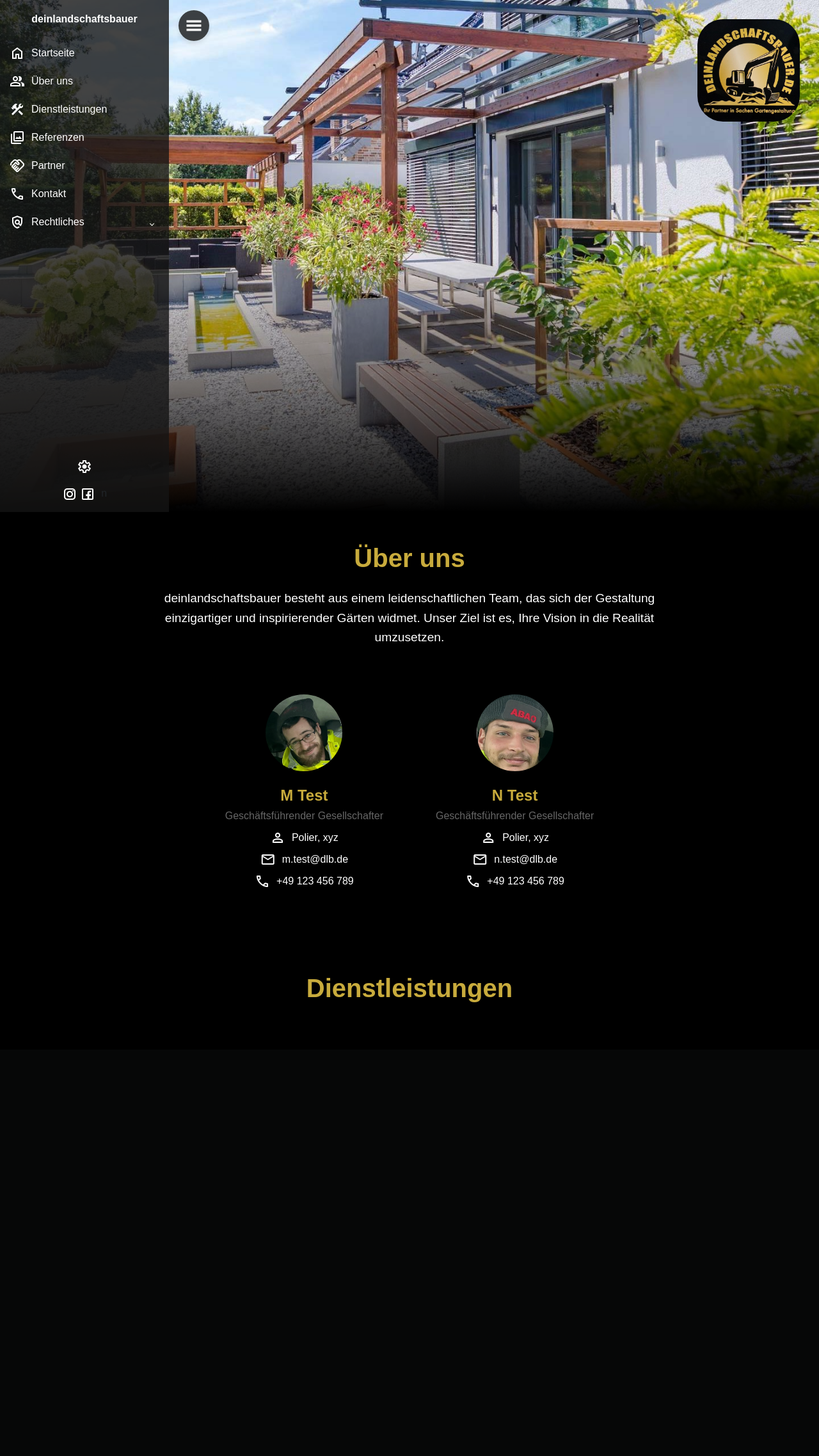
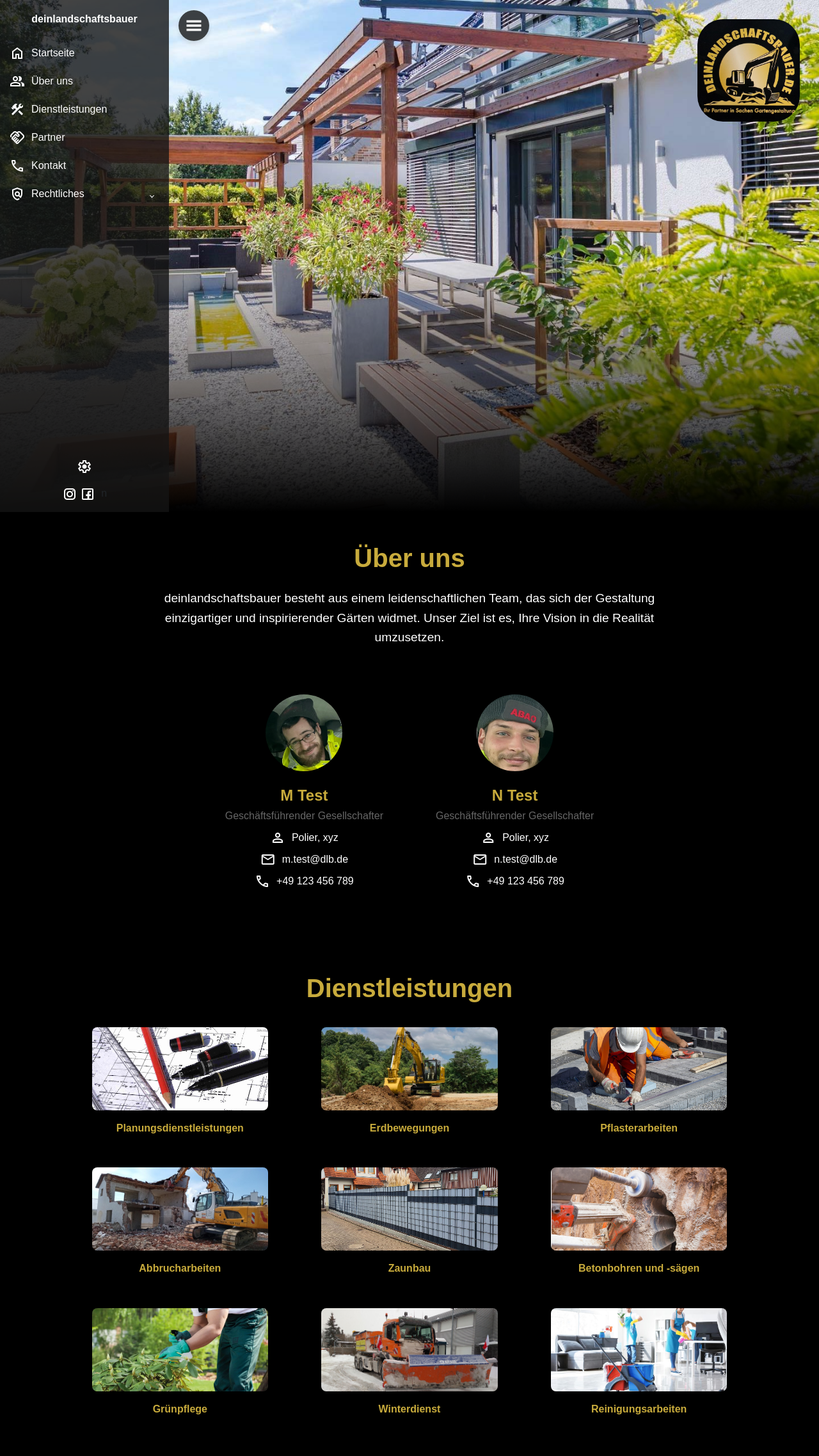
Before and after one commit to vitali2772/dtg, a Django app: page / in a window 1280 px wide. Shown: the whole page at 64% size. Before the commit the page ends 1566 px from the top, so only its background shows below. Run offline with Django 5.2, Linux system fonts and the light colour scheme.

Commit message:
services prototype

```diff
--- a/deintraumgarten/myapp/static/styles/style.css
+++ b/deintraumgarten/myapp/static/styles/style.css
@@ -353,3 +353,47 @@ html, body {
 #service h2 {
     color: #C8AB3C; /* Textfarbe */
 }
+
+/* Service Cards Container */
+.service-cards {
+    display: grid; /* Aktiviere Grid-Layout */
+    grid-template-columns: repeat(3, 1fr); /* 3 Spalten mit gleicher Breite */
+    gap: 1.5rem; /* Abstand zwischen den Karten */
+    margin: 0 auto; /* Zentrierung des Containers */
+    padding: 0 2rem; /* Zusätzlicher Abstand links und rechts vom Bildschirmrand */
+}
+
+/* Einzelne Karte */
+.card-s {
+    background-color: #000; /* Schwarzer Hintergrund */
+    color: #fff; /* Weißer Text */
+    border-radius: 8px; /* Abgerundete Ecken */
+    box-shadow: 0 4px 6px rgba(0, 0, 0, 0.1); /* Leichter Schatten */
+    overflow: hidden; /* Inhalt abschneiden */
+    text-align: center; /* Zentrierung */
+    padding: 0.8rem; /* Innenabstand */
+    width: 90%; /* Verkleinert die Karte, sorgt für mehr Platz links und rechts */
+    margin: 0 auto; /* Zentriert jede Karte */
+}
+
+/* Bild der Karte */
+.card-s-img {
+    width: 100%; /* Volle Breite innerhalb der Karte */
+    height: 130px; /* Etwas kleinere Höhe */
+    margin-bottom: 1rem; /* Abstand zum Text */
+    overflow: hidden; /* Inhalt beschneiden */
+    border-radius: 8px; /* Abgerundete Ecken für das Bild */
+}
+
+.card-s-img img {
+    width: 100%; /* Bild an die Breite anpassen */
+    height: 100%; /* Bild an die Höhe anpassen */
+    object-fit: cover; /* Bild skalieren, ohne das Seitenverhältnis zu verlieren */
+}
+
+/* Textinhalt der Karte */
+.card-s-content span {
+    font-size: 1rem; /* Kleinere Schriftgröße */
+    font-weight: bold;
+    color: #C8AB3C; /* Goldene Farbe für den Text */
+}
--- a/deintraumgarten/myapp/templates/base.html
+++ b/deintraumgarten/myapp/templates/base.html
@@ -44,12 +44,6 @@
                         <a href="#service" class="sidebar-link">
                             <i class="material-symbols-outlined">construction</i>
                             <span>Dienstleistungen</span>
-                        </a>
-                    </li>
-                    <li class="sidebar-item">
-                        <a href="#" class="sidebar-link">
-                            <i class="material-symbols-outlined">photo_library</i>
-                            <span>Referenzen</span>
                         </a>
                     </li>
                     <li class="sidebar-item">
@@ -188,6 +182,84 @@
                 <section id="service">
                     <div class="container">
                         <h2 class="section-title">Dienstleistungen</h2>
+                        <div class="service-cards">
+                            <!-- Karte 1 -->
+                            <div class="card-s">
+                                <div class="card-s-img">
+                                    <img src="static/images/card1.jpg" alt="Planungsdienstleistungen">
+                                </div>
+                                <div class="card-s-content">
+                                    <span>Planungsdienstleistungen</span>
+                                </div>
+                            </div>
+                            <!-- Karte 2 -->
+                            <div class="card-s">
+                                <div class="card-s-img">
+                                    <img src="static/images/card2.jpg" alt="Erdbewegungen">
+                                </div>
+                                <div class="card-s-content">
+                                    <span>Erdbewegungen</span>
+                                </div>
+                            </div>
+                            <!-- Karte 3 -->
+                            <div class="card-s">
+                                <div class="card-s-img">
+                                    <img src="static/images/card3.jpg" alt="Pflasterarbeiten">
+                                </div>
+                                <div class="card-s-content">
+                                    <span>Pflasterarbeiten</span>
+                                </div>
+                            </div>
+                            <!-- Weitere Karten (4–9) -->
+                            <div class="card-s">
+                                <div class="card-s-img">
+                                    <img src="static/images/card4.jpg" alt="Abbrucharbeiten">
+                                </div>
+                                <div class="card-s-content">
+                                    <span>Abbrucharbeiten</span>
+                                </div>
+                            </div>
+                            <div class="card-s">
+                                <div class="card-s-img">
+                                    <img src="static/images/card5.jpg" alt="Zaunbau">
+                                </div>
+                                <div class="card-s-content">
+                                    <span>Zaunbau</span>
+                                </div>
+                            </div>
+                            <div class="card-s">
+                                <div class="card-s-img">
+                                    <img src="static/images/card6.jpg" alt="Betonbohren und -sägen">
+                                </div>
+                                <div class="card-s-content">
+                                    <span>Betonbohren und -sägen</span>
+                                </div>
+                            </div>
+                            <div class="card-s">
+                                <div class="card-s-img">
+                                    <img src="static/images/card7.jpg" alt="Grünpflege">
+                                </div>
+                                <div class="card-s-content">
+                                    <span>Grünpflege</span>
+                                </div>
+                            </div>
+                            <div class="card-s">
+                                <div class="card-s-img">
+                                    <img src="static/images/card8.jpg" alt="Winterdienst">
+                                </div>
+                                <div class="card-s-content">
+                                    <span>Winterdienst</span>
+                                </div>
+                            </div>
+                            <div class="card-s">
+                                <div class="card-s-img">
+                                    <img src="static/images/card9.jpg" alt="Reinigungsarbeiten">
+                                </div>
+                                <div class="card-s-content">
+                                    <span>Reinigungsarbeiten</span>
+                                </div>
+                            </div>
+                        </div>
                     </div>
                 </section>
             </div>
```
Also changed, not shown: deintraumgarten/myapp/static/images/card1.jpg (added), deintraumgarten/myapp/static/images/card2.jpg (added), deintraumgarten/myapp/static/images/card3.jpg (added), deintraumgarten/myapp/static/images/card4.jpg (added), deintraumgarten/myapp/static/images/card5.jpg (added), deintraumgarten/myapp/static/images/card6.jpg (added), deintraumgarten/myapp/static/images/card7.jpg (added), deintraumgarten/myapp/static/images/card8.jpg (added), deintraumgarten/myapp/static/images/card9.jpg (added), 5 other files.
